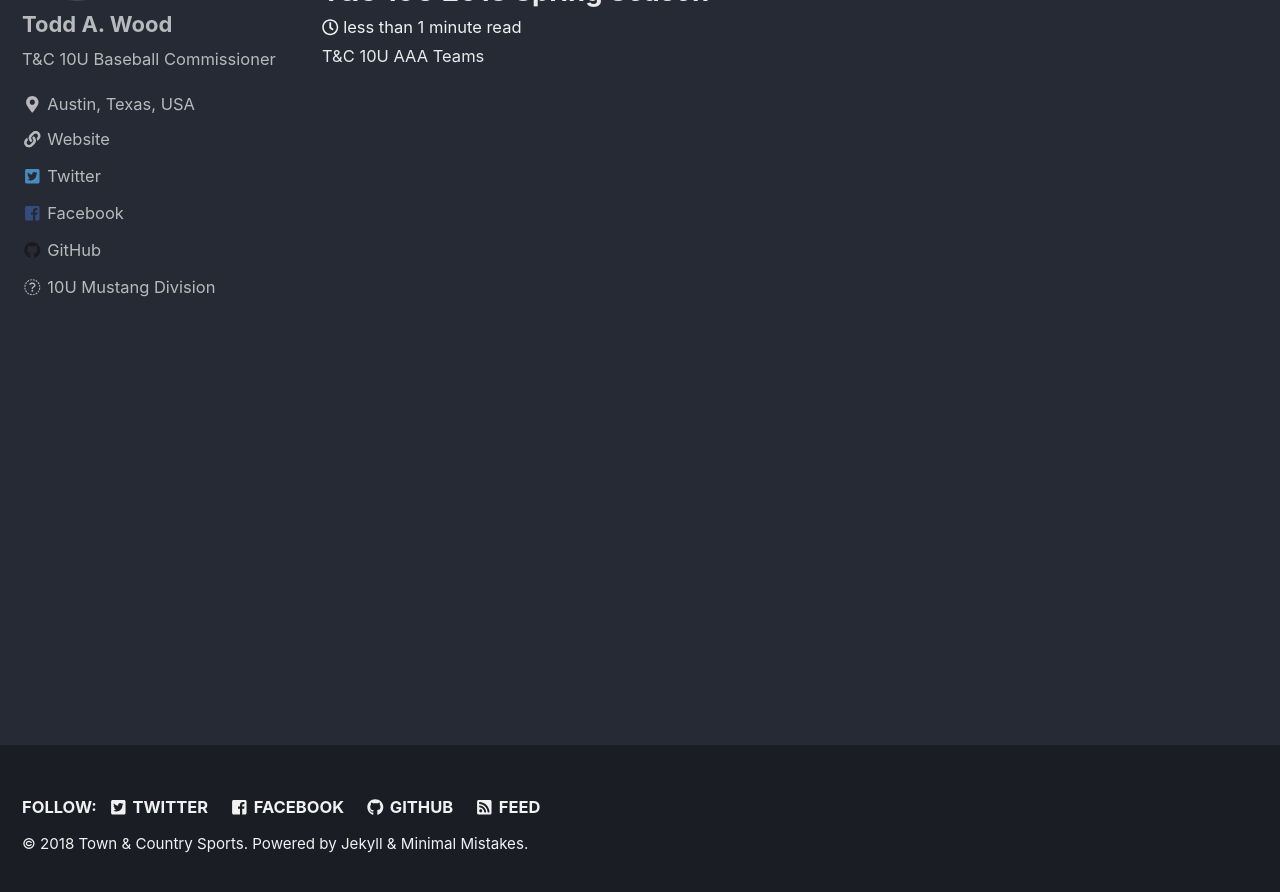
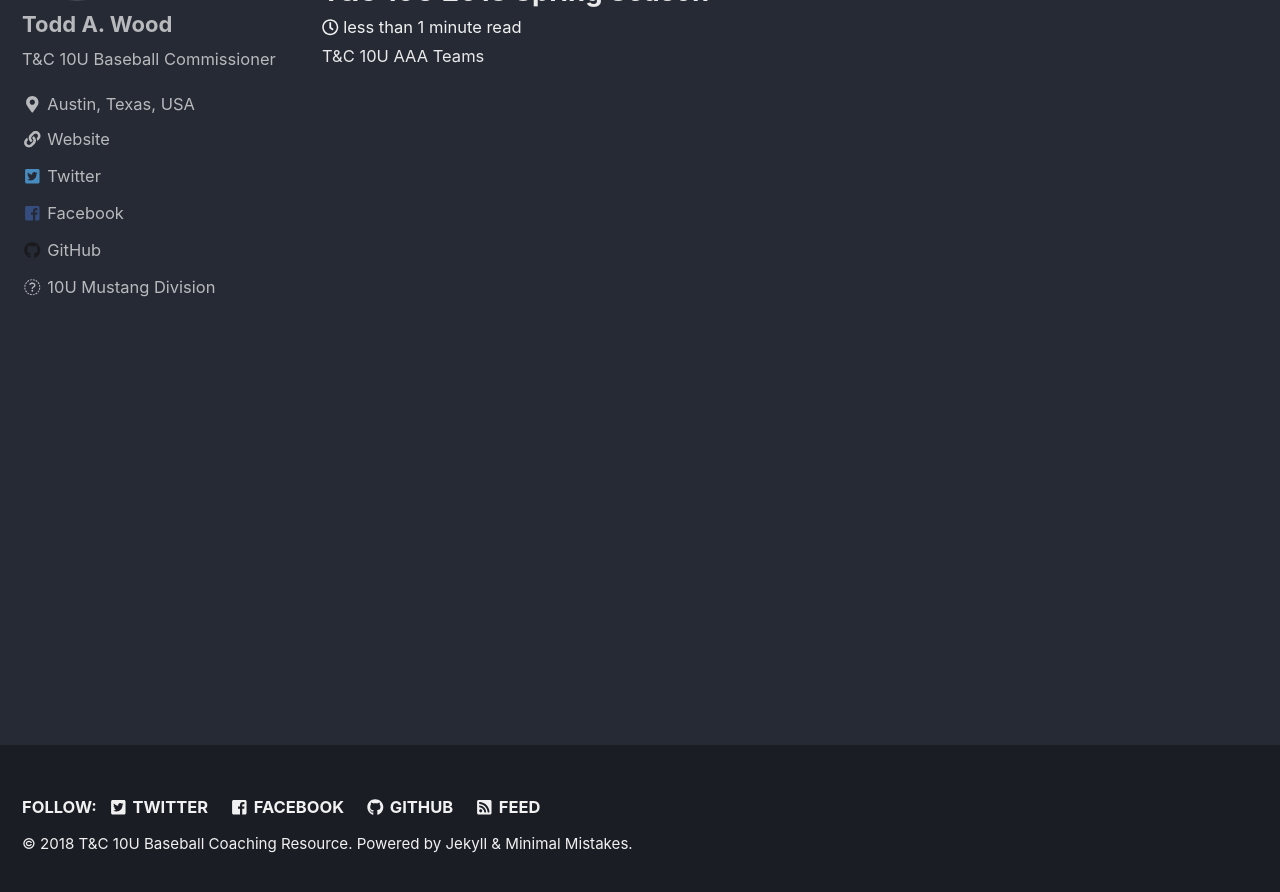
Before and after one commit to tandcsports/tandcsports.github.io, a Jekyll site: the page built from index.html, in a window 1280 px wide and 900 px high, scrolled down 253 px. Shown: the top 892 px of the window. Built offline with Jekyll 4.4.1, drawn with Linux system fonts in a browser that asks for light colours; nearby versions of some CDN libraries; the list of posts is cut into pages by our own code; some of the changed text lies outside the part shown.

Commit message:
changed site name and title

```diff
--- a/_config.yml
+++ b/_config.yml
@@ -9,10 +9,10 @@ minimal_mistakes_skin    : "dark" # "air", "aqua", "contrast", "dark", "dirt", "
 
 # Site Settings
 locale                   : "en-US"
-title                    : "Town & Country Sports"
+title                    : "T&C 10U Baseball Coaching Resource"
 title_separator          : "-"
-name                     : "Town & Country Sports"
-description              : "Town & Country 10U Baseball Coaching Resource"
+name                     : "T&C 10U Baseball Coaching Resource"
+description              : "Town & Country Sports in Austin, Texas 10U Baseball Coaching Resource"
 url                      : "https://tandcsports.github.io" # the base hostname & protocol for your site e.g. "https://mmistakes.github.io"
 baseurl                  : # the subpath of your site, e.g. "/blog"
 repository               : "tandcsports/tandcsports.github.io" # GitHub username/repo-name e.g. "mmistakes/minimal-mistakes"
```
